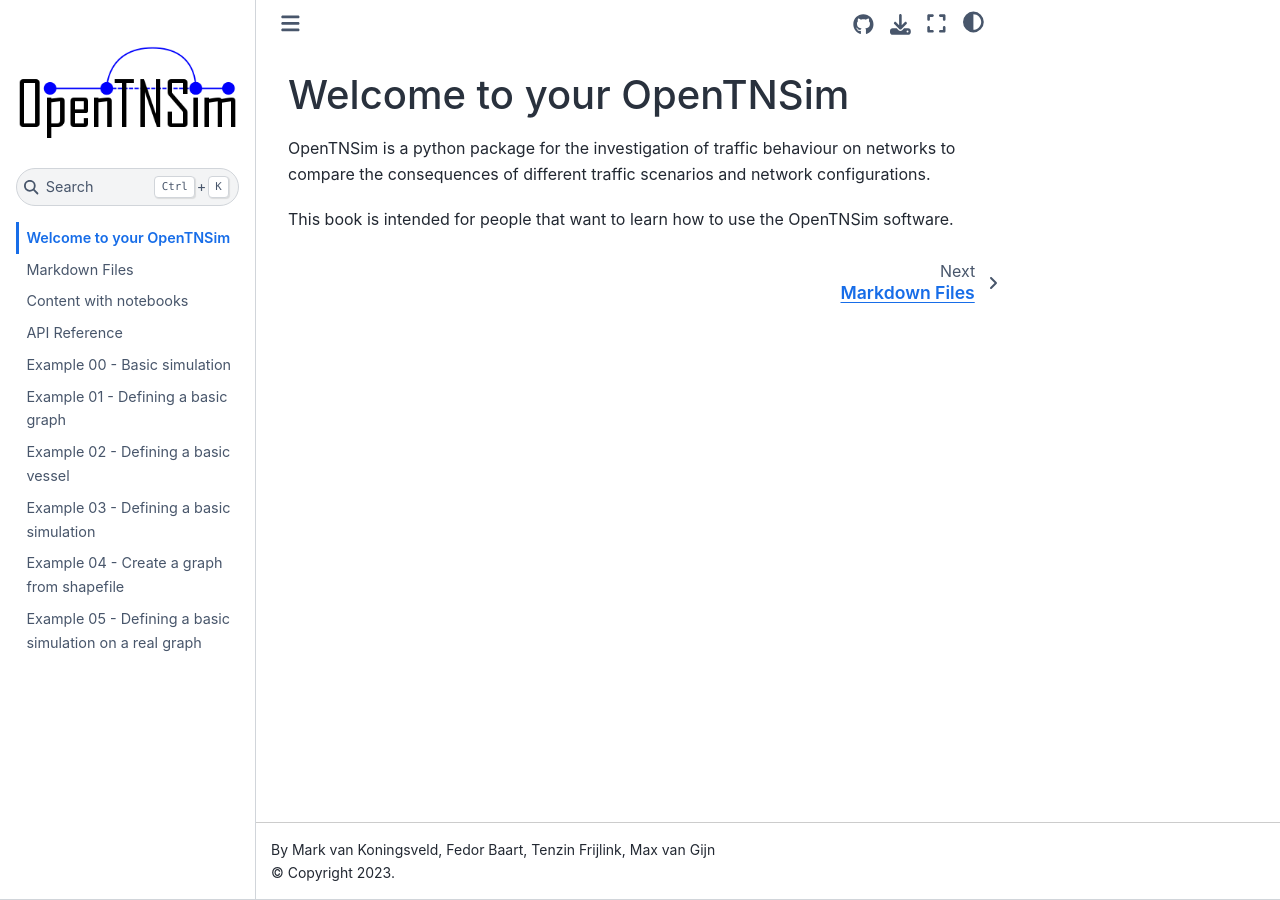
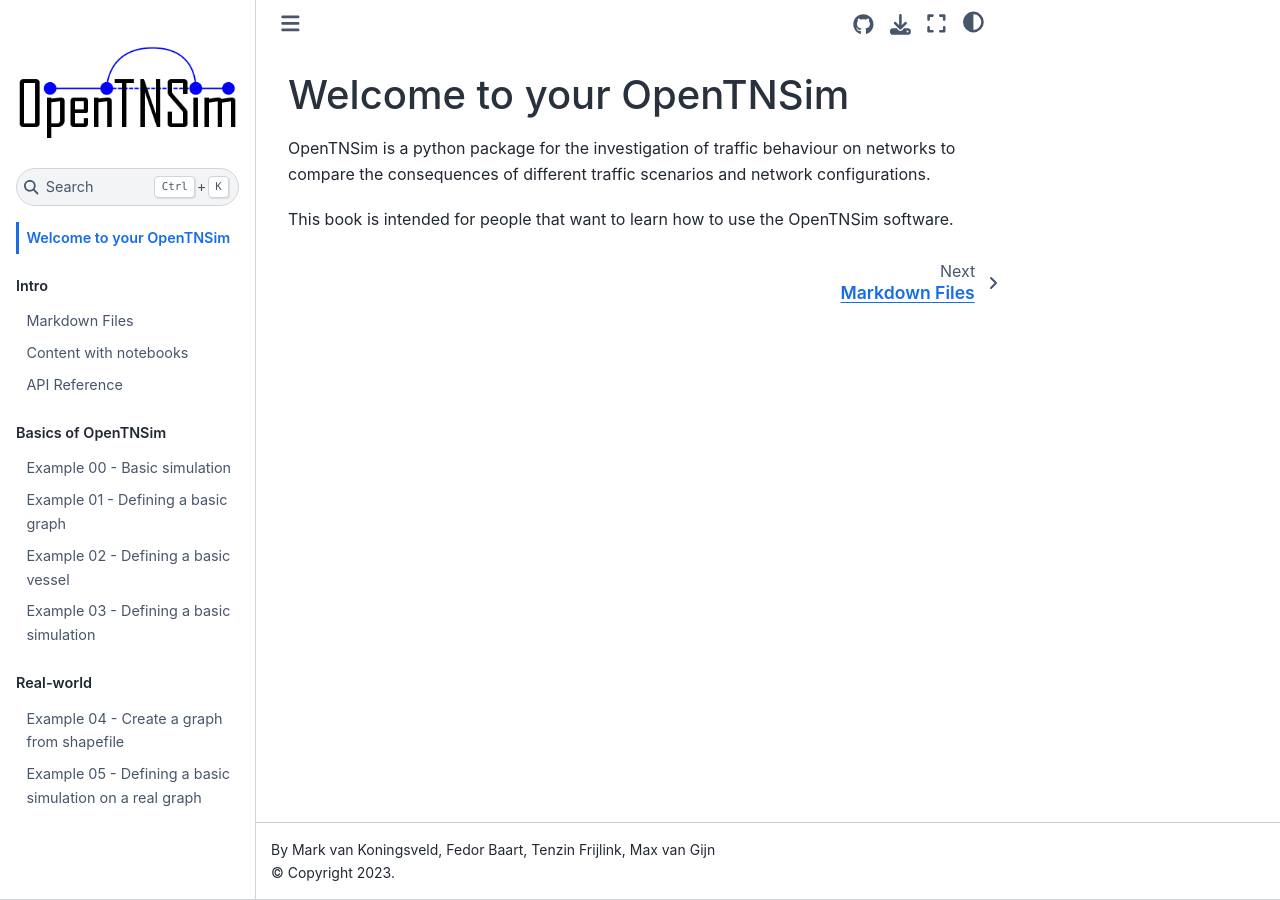
Before and after one commit to TUDelft-CITG/OpenTNSim, a Jupyter Book: the page built from book/intro.md, in a window 1280 px wide. Built offline with Jupyter Book 1.0.4 settings and Sphinx 7.4.7 and the Sphinx Book theme 1.1.4, drawn with Linux system fonts in a browser that asks for light colours; pages that are not in the unit, such as notebooks, are missing from menus.

Commit message:
Rough layout for a more ordered TOC #32

```diff
--- a/book/_toc.yml
+++ b/book/_toc.yml
@@ -3,25 +3,35 @@
 
 format: jb-book
 root: intro
-chapters:
-- file: markdown
-- file: notebooks
-- file: api.rst
-- file: Example 00 - Basic simulation.ipynb
-- file: Example 01 - Defining a basic graph.ipynb
-- file: Example 02 - Defining a basic vessel.ipynb
-- file: Example 03 - Defining a basic simulation.ipynb
-- file: Example 04 - Create a graph from shapefile.ipynb
-- file: Example 05 - Defining a basic simulation on a real graph.ipynb
-- file: Example 06 - Visualizing the sailed path.ipynb
-- file: Example 07 - Using actual graphs and graph_module.py.ipynb
-- file: Example 08 - Multiple vessels.ipynb
-- file: Example 09 - Multiple vessels - edge constraints.ipynb
-- file: Example 10 - Lock.ipynb
-- file: Example 11 - Multiple vessels - from database.ipynb
-- file: Example 12 - Use model simulation.ipynb
-- file: Example 13 - Path selection by vessel limits.ipynb
-- file: Example 14 - Emission footprint of IWT.ipynb
-- file: Example 15 - Emission footprint of IWT (2 vessels).ipynb
-- file: Example 16 - Energy use in package.ipynb
-- file: Example 17 - Lock.ipynb
+parts:
+- caption: Intro
+  chapters:
+    - file: markdown
+    - file: notebooks
+    - file: api.rst
+- caption:  Basics of OpenTNSim
+  chapters:
+    - file: Example 00 - Basic simulation.ipynb
+    - file: Example 01 - Defining a basic graph.ipynb
+    - file: Example 02 - Defining a basic vessel.ipynb
+    - file: Example 03 - Defining a basic simulation.ipynb
+- caption: Real-world
+  chapters:
+    - file: Example 04 - Create a graph from shapefile.ipynb
+    - file: Example 05 - Defining a basic simulation on a real graph.ipynb
+    - file: Example 06 - Visualizing the sailed path.ipynb
+    - file: Example 07 - Using actual graphs and graph_module.py.ipynb
+- caption: Advanced simulation
+  chapters:
+    - file: Example 08 - Multiple vessels.ipynb
+    - file: Example 09 - Multiple vessels - edge constraints.ipynb
+    - file: Example 10 - Lock.ipynb
+    - file: Example 11 - Multiple vessels - from database.ipynb
+    - file: Example 12 - Use model simulation.ipynb
+    - file: Example 13 - Path selection by vessel limits.ipynb
+- caption: Energy Usage & Emissions
+  chapters:
+    - file: Example 14 - Emission footprint of IWT.ipynb
+    - file: Example 15 - Emission footprint of IWT (2 vessels).ipynb
+    - file: Example 16 - Energy use in package.ipynb
+    - file: Example 17 - Lock.ipynb
```
